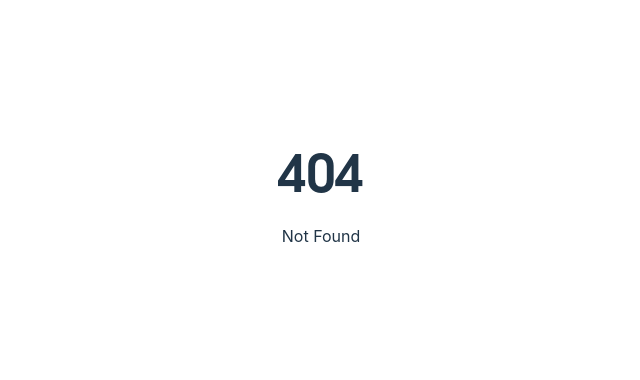
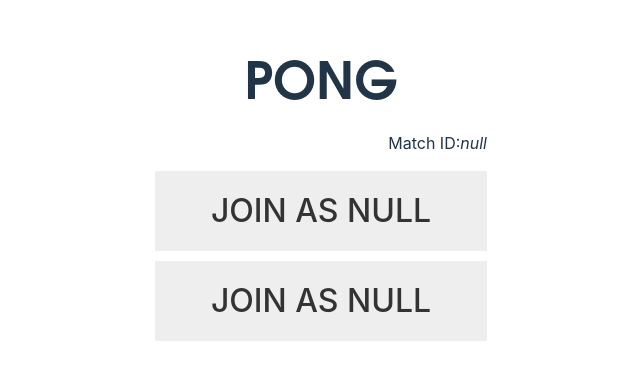
Before and after one commit to caioaao/pong, a SvelteKit app in the folder pong-ui/: page /pvp/new-match/created in a window 1280 px wide. Before the commit this address had no page. Shown: the part 192-572 px from the top of the page, without its empty margins (319-959 px from the left). Built offline with nearby package versions, Linux system fonts and the light colour scheme.

Commit message:
create match form

```diff
--- a/pong-ui/src/app.css
+++ b/pong-ui/src/app.css
@@ -89,3 +89,20 @@ ul {
 	font-style: none;
 	padding: 0;
 }
+
+nav > ul {
+	list-style: none;
+	display: grid;
+	row-gap: 10px;
+}
+nav > ul > li {
+	font-size: 2rem;
+}
+li > a {
+	display: block;
+	padding: 1rem;
+	width: 300px;
+	background-color: #eeeeee;
+	color: #333;
+	text-transform: uppercase;
+}
--- /dev/null
+++ b/pong-ui/src/routes/pvp/new-match/created/+page.svelte
@@ -0,0 +1,28 @@
+<script lang="ts">
+	export let data: { matchID: string; player1: string; player2: string };
+</script>
+
+<main>
+	<h1>PONG</h1>
+
+	<p class="match-id">
+		Match ID:<em>{data.matchID}</em>
+	</p>
+
+	<nav>
+		<ul>
+			<li>
+				<a href="/pvp/match/{data.matchID}?username={data.player1}">Join as {data.player1}</a>
+			</li>
+			<li>
+				<a href="/pvp/match/{data.matchID}?username={data.player2}">Join as {data.player2}</a>
+			</li>
+		</ul>
+	</nav>
+</main>
+
+<style>
+	.match-id {
+		text-align: right;
+	}
+</style>
--- /dev/null
+++ b/pong-ui/src/routes/pvp/new-match/created/+page.ts
@@ -0,0 +1,9 @@
+import type { PageLoad } from "./$types"
+
+export const load: PageLoad = ({ url }: { url: { searchParams: URLSearchParams } }) => {
+	return {
+		matchID: url.searchParams.get("match_id"),
+		player1: url.searchParams.get("player1"),
+		player2: url.searchParams.get("player2"),
+	}
+}
```
Also changed, not shown: pong-ui/src/routes/+page.svelte (+1 -20 lines), pong-ui/src/routes/pvp/new-match/+page.svelte (+40 -4 lines).
